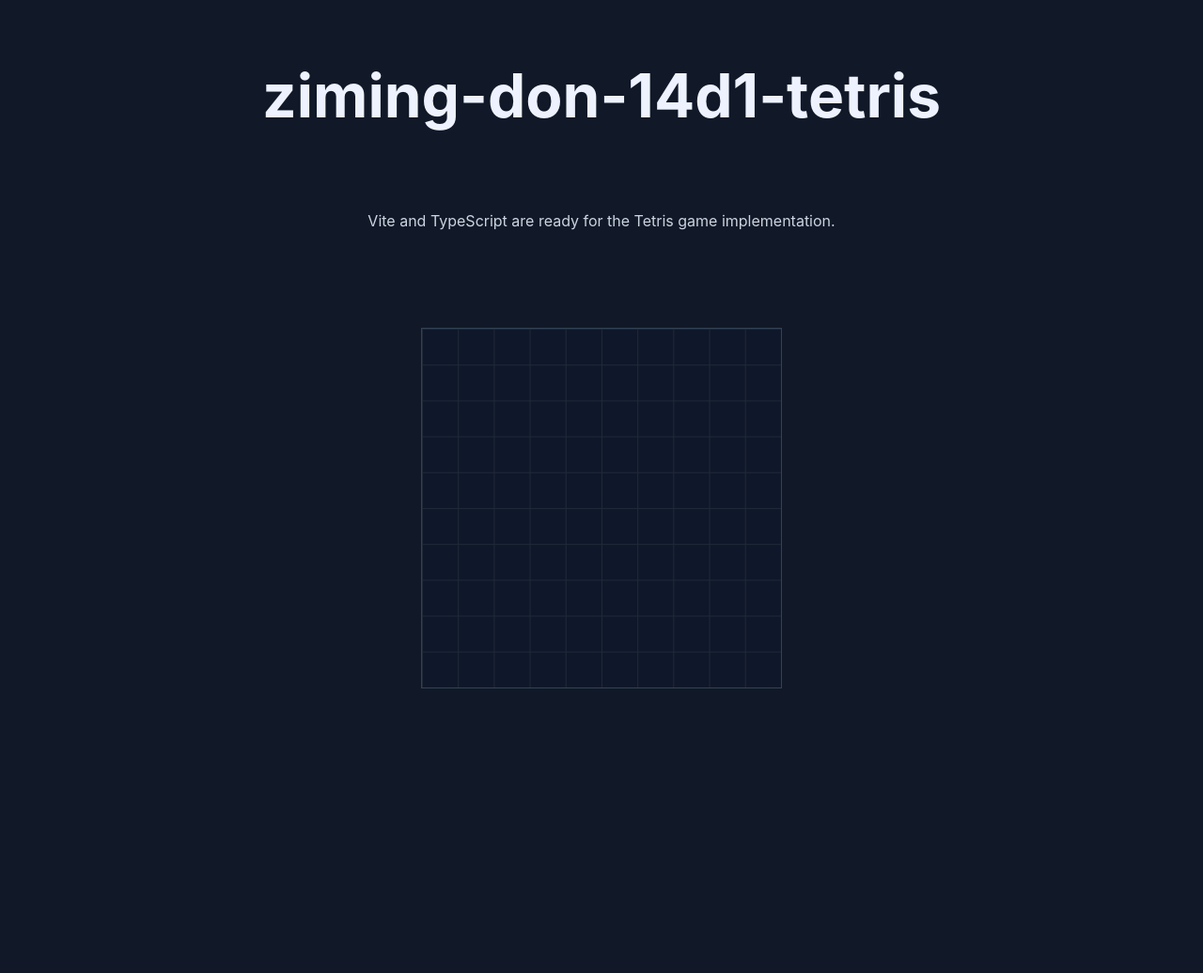
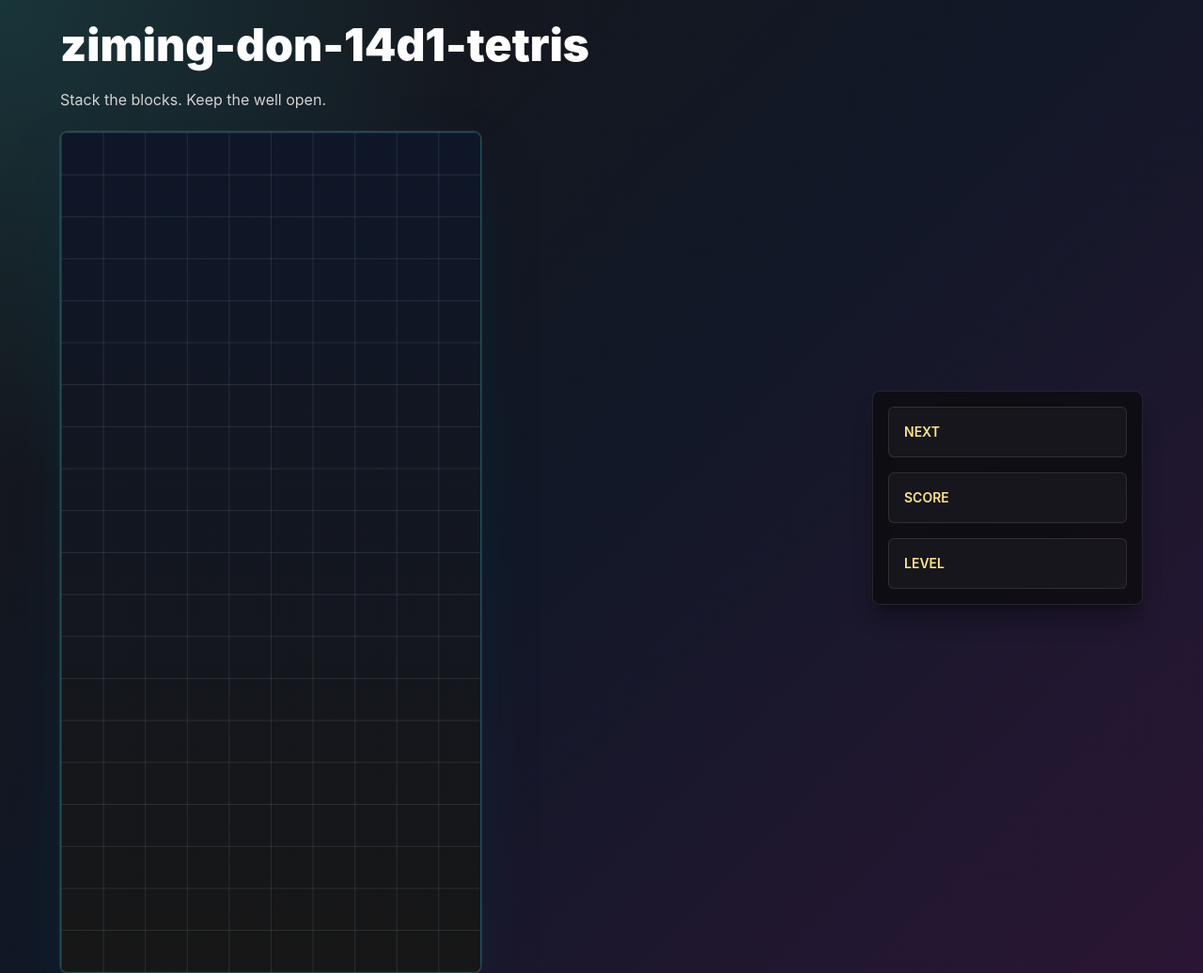
Before and after one commit to mtplayground/ziming-don-14d1-tetris, a website built with Vite: page index.html in a window 1280 px wide. Shown: the top 1036 px of the page at 94% size. Before the commit the page ends 800 px from the top, so only its background shows below. Built offline with nearby package versions, Linux system fonts and the light colour scheme.

Commit message:
feat: Add Tailwind CSS and base styling

```diff
--- a/package.json
+++ b/package.json
@@ -9,6 +9,8 @@
     "preview": "vite preview --host 0.0.0.0 --port 8080"
   },
   "devDependencies": {
+    "@tailwindcss/vite": "^4.3.0",
+    "tailwindcss": "^4.3.0",
     "typescript": "^5.8.3",
     "vite": "^6.3.5"
   }
--- a/src/App.ts
+++ b/src/App.ts
@@ -1,17 +1,51 @@
 export function createApp(): HTMLElement {
   const shell = document.createElement('main');
-  shell.className = 'app-shell';
+  shell.className =
+    'min-h-screen bg-[radial-gradient(circle_at_top_left,rgba(34,211,238,0.16),transparent_32rem),linear-gradient(135deg,#171717_0%,#111827_48%,#2b1635_100%)] px-4 py-6 text-stone-100 sm:px-6 lg:px-8';
+
+  const layout = document.createElement('div');
+  layout.className = 'mx-auto grid min-h-[calc(100vh-3rem)] w-full max-w-6xl content-center gap-6 lg:grid-cols-[minmax(0,1fr)_18rem] lg:items-center';
+
+  const playSection = document.createElement('section');
+  playSection.className = 'grid gap-5';
+  playSection.setAttribute('aria-labelledby', 'game-title');
 
   const heading = document.createElement('h1');
+  heading.id = 'game-title';
+  heading.className = 'text-balance text-4xl font-black tracking-normal text-white sm:text-5xl';
   heading.textContent = 'ziming-don-14d1-tetris';
 
   const intro = document.createElement('p');
-  intro.textContent = 'Vite and TypeScript are ready for the Tetris game implementation.';
+  intro.className = 'max-w-2xl text-base leading-7 text-stone-300';
+  intro.textContent = 'Stack the blocks. Keep the well open.';
 
   const boardMount = document.createElement('section');
-  boardMount.className = 'game-stage';
+  boardMount.className =
+    'aspect-[10/20] w-full max-w-[28rem] overflow-hidden rounded-lg border border-cyan-300/30 bg-neutral-950 shadow-2xl shadow-cyan-950/50 ring-1 ring-white/10';
   boardMount.setAttribute('aria-label', 'Game stage');
 
-  shell.append(heading, intro, boardMount);
+  const boardSurface = document.createElement('div');
+  boardSurface.className = 'h-full w-full bg-game-grid';
+  boardMount.append(boardSurface);
+
+  const sidePanel = document.createElement('aside');
+  sidePanel.className = 'grid gap-4 rounded-lg border border-white/10 bg-neutral-950/70 p-4 shadow-xl shadow-black/30 backdrop-blur';
+  sidePanel.setAttribute('aria-label', 'Game information');
+
+  for (const label of ['Next', 'Score', 'Level']) {
+    const panel = document.createElement('section');
+    panel.className = 'rounded-md border border-white/10 bg-white/[0.04] p-4';
+
+    const title = document.createElement('h2');
+    title.className = 'text-sm font-semibold uppercase tracking-normal text-amber-200';
+    title.textContent = label;
+
+    panel.append(title);
+    sidePanel.append(panel);
+  }
+
+  playSection.append(heading, intro, boardMount);
+  layout.append(playSection, sidePanel);
+  shell.append(layout);
   return shell;
 }
--- a/src/styles.css
+++ b/src/styles.css
@@ -1,6 +1,14 @@
+@import "tailwindcss";
+
+@theme {
+  --color-board-line: rgba(148, 163, 184, 0.16);
+  --shadow-board: 0 24px 80px rgba(8, 47, 73, 0.36);
+}
+
+@layer base {
   :root {
-  color: #eef2ff;
-  background: #111827;
+    color: #f5f5f4;
+    background: #171717;
     font-family:
       Inter, ui-sans-serif, system-ui, -apple-system, BlinkMacSystemFont, "Segoe UI",
       sans-serif;
@@ -11,6 +19,11 @@
 
   * {
     box-sizing: border-box;
+  }
+
+  html {
+    min-width: 320px;
+    background: #171717;
   }
 
   body {
@@ -29,34 +42,18 @@ select {
   #app {
     min-height: 100vh;
   }
-
-.app-shell {
-  display: grid;
-  min-height: 100vh;
-  place-items: center;
-  padding: 2rem;
-  text-align: center;
 }
 
-.app-shell h1 {
-  margin: 0;
-  font-size: clamp(2rem, 5vw, 4rem);
-  line-height: 1.1;
+@layer utilities {
+  .bg-game-grid {
+    background:
+      linear-gradient(var(--color-board-line) 1px, transparent 1px),
+      linear-gradient(90deg, var(--color-board-line) 1px, transparent 1px),
+      linear-gradient(180deg, rgba(15, 23, 42, 0.94), rgba(23, 23, 23, 0.98));
+    background-size:
+      10% 5%,
+      10% 5%,
+      100% 100%;
+    box-shadow: var(--shadow-board);
   }
-
-.app-shell p {
-  max-width: 36rem;
-  margin: 1rem 0 2rem;
-  color: #cbd5e1;
 }
-
-.game-stage {
-  width: min(100%, 24rem);
-  aspect-ratio: 1 / 1;
-  border: 1px solid #334155;
-  background:
-    linear-gradient(#1f2937 1px, transparent 1px),
-    linear-gradient(90deg, #1f2937 1px, transparent 1px),
-    #0f172a;
-  background-size: 10% 10%;
-}
--- a/vite.config.ts
+++ b/vite.config.ts
@@ -1,6 +1,8 @@
+import tailwindcss from '@tailwindcss/vite';
 import { defineConfig } from 'vite';
 
 export default defineConfig({
+  plugins: [tailwindcss()],
   server: {
     host: '0.0.0.0',
     port: 8080,
```
Also changed, not shown: 1 other file. Lines whose indentation alone changed are shown as unchanged.
